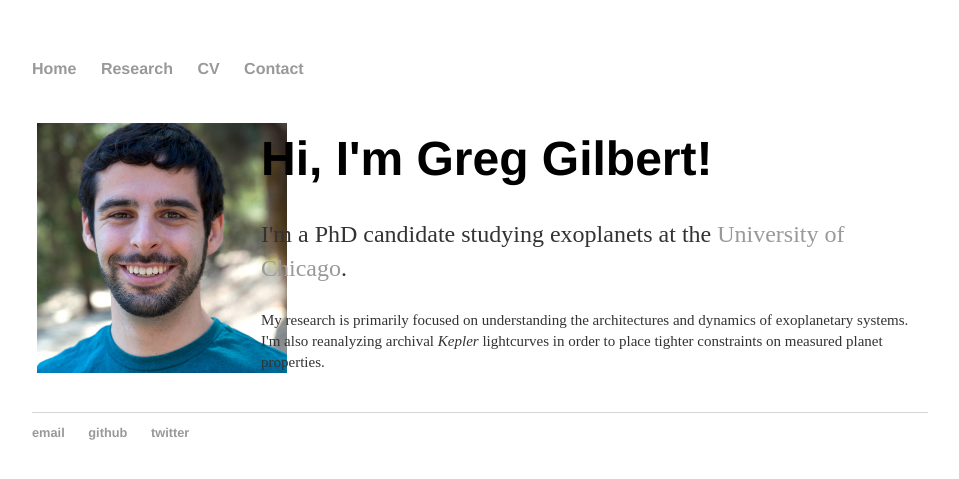
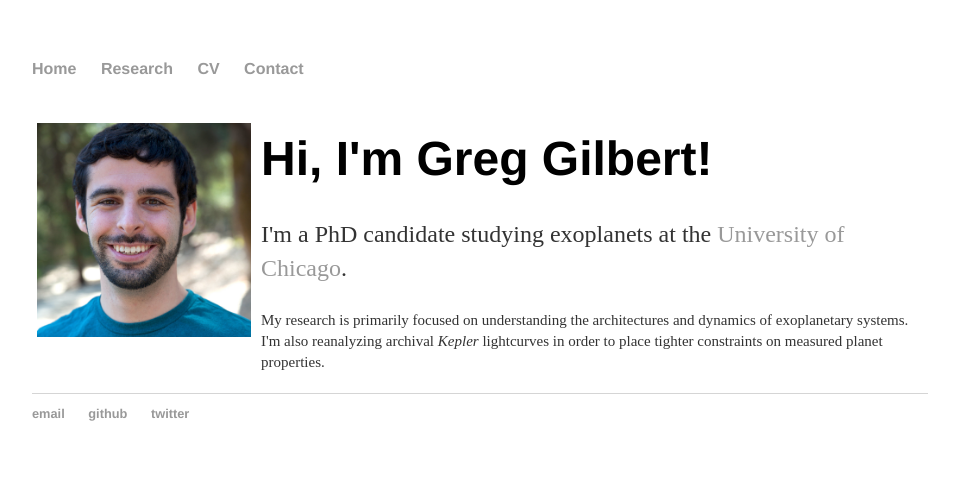
Before and after one commit to gjgilbert/gjgilbert.github.io, a Jekyll site: the page built from index.html, in a window 1280 px wide. Shown: the top 479 px of the page, without its empty margins (160-1119 px from the left). Built offline with Jekyll 4.4.1, drawn with Linux system fonts in a browser that asks for light colours.

Commit message:
Update index.html

```diff
--- a/index.html
+++ b/index.html
@@ -33,7 +33,7 @@ title: Greg Gilbert
 <body>
 	<div class="row">
 	  <div class="column left">
-		<p><img src="headshot.jpg" width="250", height="250"></p>
+		<p><img src="headshot.jpg" style="width:100%;"></p>
 	  </div>
 	  <div class="column right">
 	    <h1>Hi, I'm Greg Gilbert!</h1>
```
